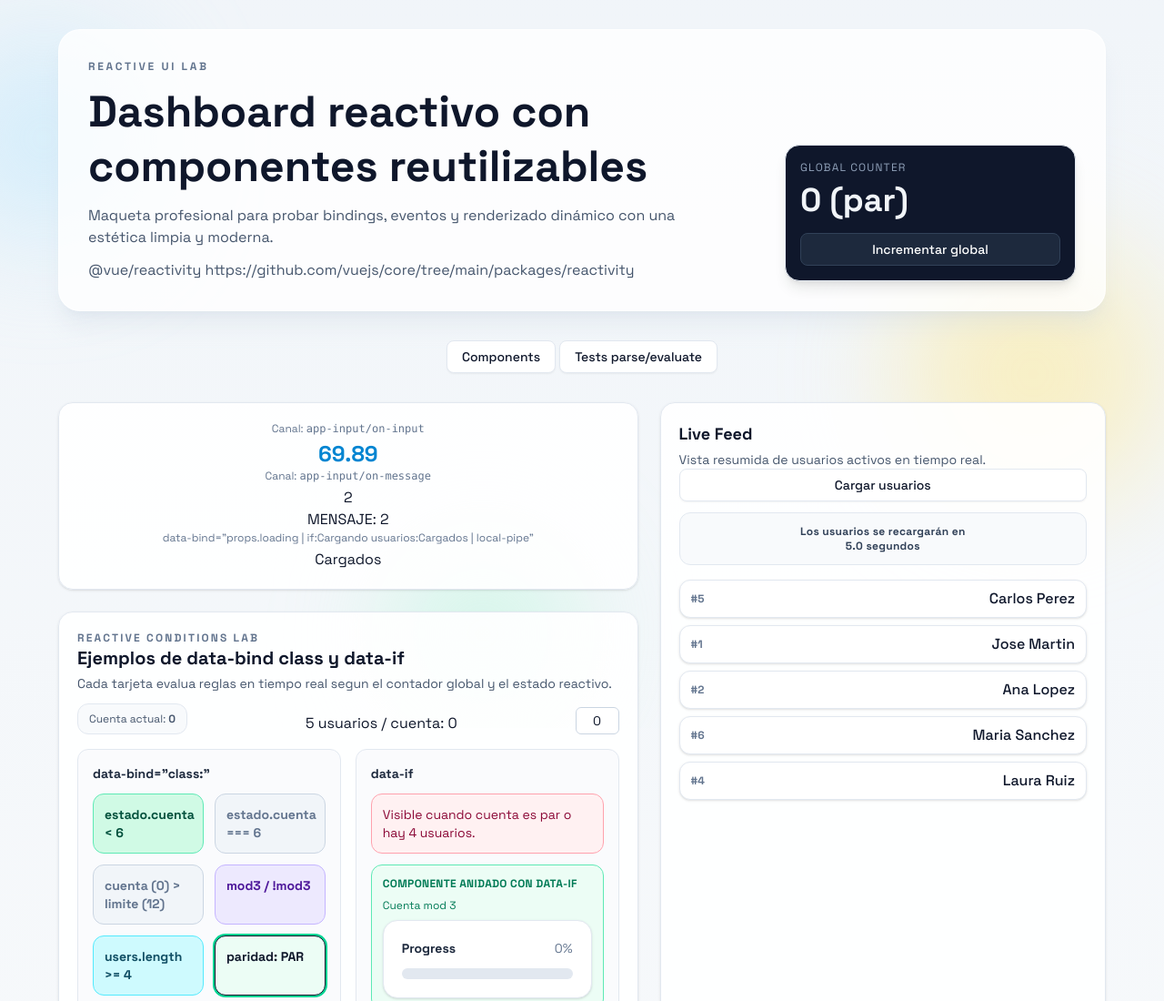
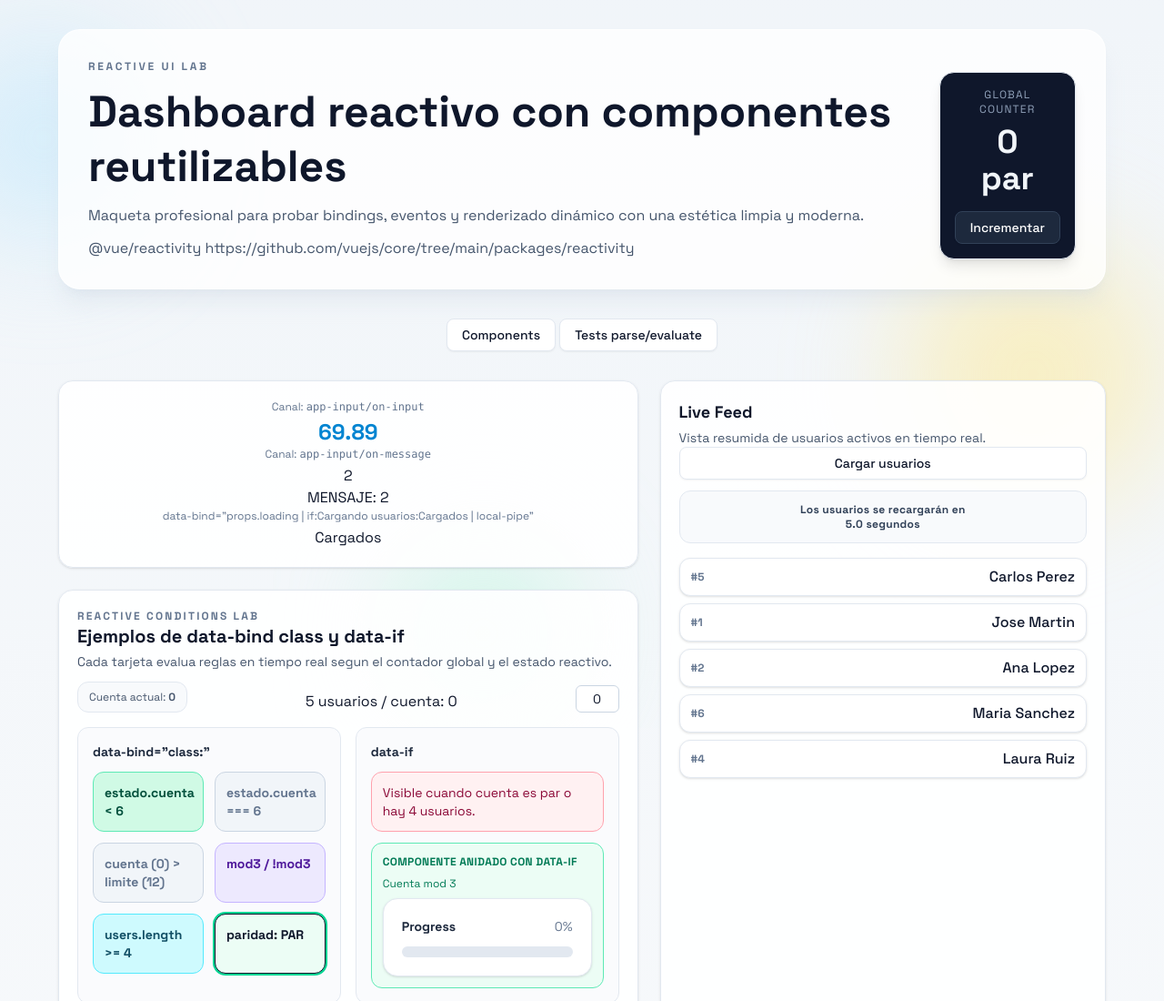
Before and after one commit to rcastrogo/VueReactivePocApp, a website: page public/index.html in a window 1280 px wide. Shown: the top 1100 px of the page at 91% size. Drawn offline with Linux system fonts and the light colour scheme.

Commit message:
counter ui

```diff
--- a/public/index.html
+++ b/public/index.html
@@ -27,23 +27,23 @@
   <main class="animate-page-entry mx-auto max-w-6xl space-y-6">
     <section
       class="rounded-3xl border border-white/70 bg-white/80 p-6 shadow-xl shadow-slate-300/30 backdrop-blur-sm sm:p-8">
-      <div class="flex flex-col gap-5 sm:flex-row sm:items-end sm:justify-between">
-        <div class="max-w-2xl space-y-3">
+      <div class="flex flex-col gap-5 lg:flex-row lg:items-end lg:justify-between">
+        <div class="space-y-3">
           <p class="text-xs font-semibold tracking-[0.22em] text-slate-500">REACTIVE UI LAB</p>
           <h1 class="text-3xl font-bold leading-tight text-slate-900 sm:text-5xl">Dashboard reactivo con componentes
             reutilizables</h1>
           <p class="text-sm text-slate-600 sm:text-base">Maqueta profesional para probar bindings, eventos y renderizado
             dinámico con una estética limpia y moderna.</p>
-          <p class="text-sm text-slate-600 sm:text-base">
+          <p class="text-sm text-slate-600 sm:text-base truncate">
             @vue/reactivity https://github.com/vuejs/core/tree/main/packages/reactivity
           </p>
         </div>
-        <div class="w-full rounded-2xl border border-slate-200 bg-slate-900 p-4 text-slate-100 shadow-lg sm:max-w-xs">
-          <p class="text-xs tracking-widest text-slate-400">GLOBAL COUNTER</p>
-          <p id="contador" class="mt-2 text-4xl font-bold">0</p>
+        <div class="rounded-2xl border border-slate-200 bg-slate-900 p-4 text-slate-100 shadow-lg">
+          <p class="text-xs text-center tracking-widest text-slate-400">GLOBAL COUNTER</p>
+          <p id="contador" class="mt-2 text-4xl font-bold text-center">0</p>
           <button on-click="incrementCounter:A:B:C"
             class="tool-bar-button mt-4 w-full justify-center border-slate-700 bg-slate-800 text-white hover:bg-slate-700">
-            Incrementar global
+            Incrementar
           </button>
         </div>
 
--- a/public/js/main.js
+++ b/public/js/main.js
@@ -233,7 +233,7 @@ function initAll() {
   });
 
   effect(() => {
-    elContador.textContent = `${estado.cuenta} (${par.value})`;
+    elContador.innerHTML = `${estado.cuenta} <br/> ${par.value}`;
     if(estado.cuenta === 15) refrescarUsuarios();
   });
 
```
Also changed, not shown: public/css/tailwind.css.
